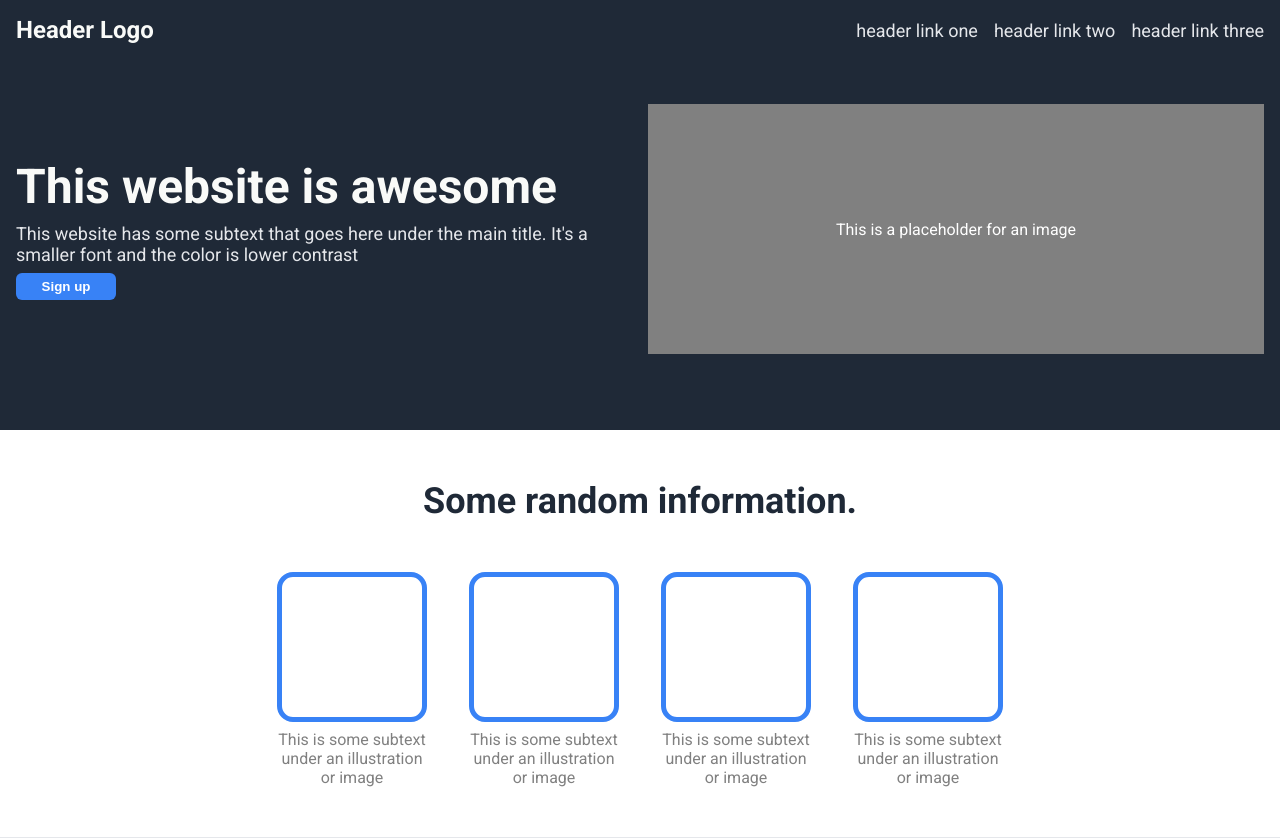
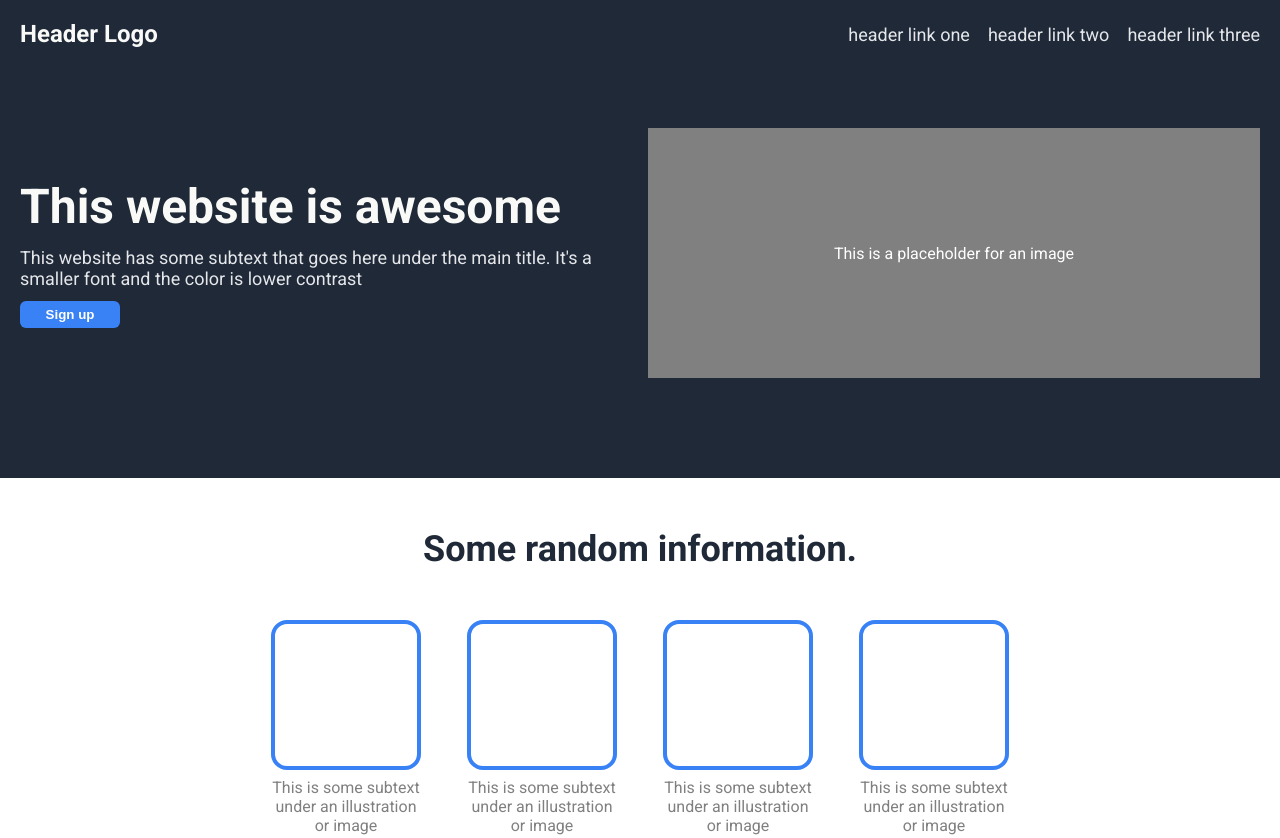
Before and after one commit to Nylti1/top-foundations-landing-page, a plain HTML site: page index.html in a window 1280 px wide. Shown: the top 838 px of the page. Drawn offline with Linux system fonts and the light colour scheme.

Commit message:
Retocar CSS

```diff
--- a/style.css
+++ b/style.css
@@ -23,13 +23,13 @@
 .header,
 .footer {
   background-color: #1f2937;
-  padding: 16px;
+  padding: 20px;
 }
 
 .navbar {
   display: flex;
   align-items: center;
-  gap: 16px;
+  gap: 18px;
 }
 
 .nav-logo {
@@ -49,7 +49,7 @@
 }
 
 .hero {
-  margin: 60px 0;
+  margin: 80px 0;
   display: flex;
   gap: 16px;
 }
@@ -59,13 +59,12 @@
   display: flex;
   flex-direction: column;
   justify-content: center;
-  gap: 8px;
+  gap: 12px;
 }
 
 .desc-title {
   color: #f9faf8;
   font-size: 48px;
-  font-weight: bold;
 }
 
 .btn {
@@ -92,7 +91,7 @@
 /* Seccion "info" */
 
 .info {
-  margin: 50px 0;
+  margin: 50px 0 100px;
   display: flex;
   align-items: center;
   flex-direction: column;
@@ -101,7 +100,6 @@
 .info-title {
   color: #1f2937;
   font-size: 36px;
-  font-weight: bold;
   margin: 0 0 50px 0;
 }
 
@@ -109,7 +107,7 @@
   text-align: center;
   color: gray;
   display: flex;
-  gap: 42px;
+  gap: 46px;
 }
 
 .info-card {
@@ -123,7 +121,7 @@
 .card-square {
   width: 150px;
   height: 150px;
-  border: 5px solid #3882f6;
+  border: 4px solid #3882f6;
   border-radius: 16px;
 }
 
@@ -137,12 +135,15 @@
   justify-content: center;
 }
 
+.quote-container {
+  max-width: 780px;
+}
+
 .quote-text {
   color: #1f2937;
   font-size: 36px;
   font-style: italic;
   font-weight: 300;
-  max-width: 780px;
 }
 
 .quote-author {
@@ -161,7 +162,7 @@
 
 .cta-container {
   background-color: #3882f6;
-  width: 800px;
+  width: 820px;
   height: 120px;
   border-radius: 8px;
   display: flex;
```
